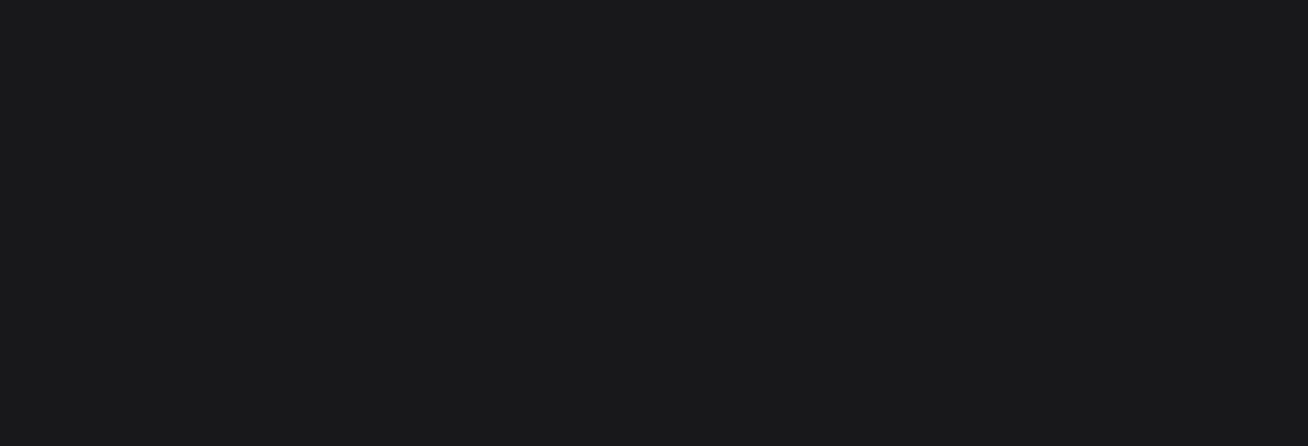
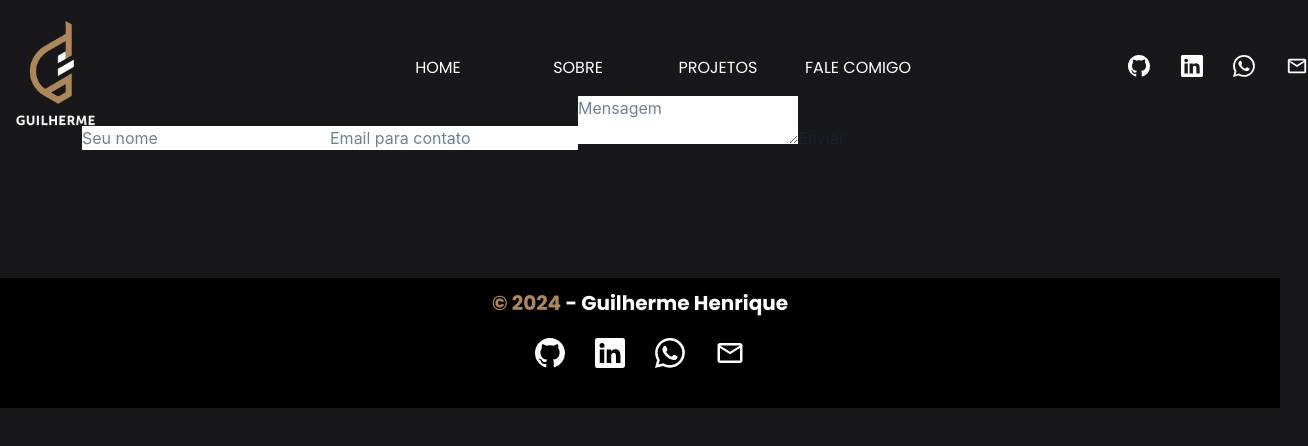
Before and after one commit to Guilherme-SilvaH/Portfolio, a React (Vite) app: page /fale-comigo in a window 1280 px wide. Before the commit this address had no page. Shown: the top 446 px of the page, 1308 px wide, since content can reach past the window. Built offline with nearby package versions, Linux system fonts and the light colour scheme.

Commit message:
firabaseANDform

```diff
--- a/package.json
+++ b/package.json
@@ -16,6 +16,7 @@
     "@emotion/styled": "^11.11.0",
     "@types/react-router-dom": "^5.3.3",
     "bootstrap": "^5.3.2",
+    "firebase": "^10.7.2",
     "framer-motion": "^10.18.0",
     "nuka-carousel": "^7.0.0",
     "react": "^18.2.0",
--- a/src/Components/Header/Header.tsx
+++ b/src/Components/Header/Header.tsx
@@ -1,8 +1,7 @@
-{/* IMPORTS */}
-import './sass/style.sass'
+import './sass/style.sass';
 import { useState } from 'react';
 import { Link } from 'react-router-dom';
-import logo from '../../assets//Design_a_logo_for_my_personal_portfolio_as_a_Web-PhotoRoom.png-PhotoRoom (1).png';
+import logo from '../../assets/Design_a_logo_for_my_personal_portfolio_as_a_Web-PhotoRoom.png-PhotoRoom (1).png';
 
 import {
   Collapse,
@@ -11,66 +10,52 @@
   NavbarBrand,
   Nav,
   NavItem,
-    NavLink,
   NavbarText,
 } from 'reactstrap';
 
+import { BsGithub, BsLinkedin, BsWhatsapp } from 'react-icons/bs';
+import { MdOutlineEmail } from 'react-icons/md';
 
-{/* ICONS */}
-import { BsGithub, BsLinkedin, BsWhatsapp } from 'react-icons/bs'
-import {MdOutlineEmail} from 'react-icons/md'
-
-
-
-{/* EXPORT HEADER */}
-export default function Header (){
+export default function Header() {
   const [isOpen, setIsOpen] = useState(false);
-    const toggle = () => setIsOpen(!isOpen)
-
+  const toggle = () => setIsOpen(!isOpen);
 
   return (
     <nav>
       {/* Navbar HEADER */}
       <Navbar color='none' dark={true} expand="lg" container="fluid" className='navbar-header'>
         <NavbarBrand href="/"><img src={logo} alt='1' className='img-logo'/></NavbarBrand>
-                {/* abir a Navbar */}
+
+        {/* Abrir a Navbar */}
         <NavbarToggler onClick={toggle}/>
+
         <Collapse isOpen={isOpen} navbar>
           {/* Dados NavBar */}
-            <Nav>
+          <Nav className='mr-auto' navbar>
             <NavItem>
-                <NavLink href="/">
-                  <a className='active'>HOME</a>
-                </NavLink>
+              <Link to="/" className='nav-link active'>HOME</Link>
             </NavItem>
             <NavItem>
-                <NavLink href="/sobre-mim">
-                  <a>SOBRE</a>
-                </NavLink>
+              <Link to="/sobre-mim" className='nav-link'>SOBRE</Link>
             </NavItem>
             <NavItem>
-                <NavLink href="/projetos">
-                  <a>PROJETOS</a>
-                </NavLink>
+              <Link to="/projetos" className='nav-link'>PROJETOS</Link>
             </NavItem>
             <NavItem>
-                <NavLink href="/contato">
-                    <a>CONTATO</a>
-                </NavLink>
+              <Link to="/fale-comigo" className='nav-link'>FALE COMIGO</Link>
             </NavItem>
           </Nav>
+
           <NavbarText>
             <div className='socials'>
-                    <Link to='https://github.com/Guilherme-SilvaH' target='_blank'><BsGithub/></Link>
-                    <Link to='https://www.linkedin.com/in/guilherme-silva-5a39b51b2/' target='_blank'><BsLinkedin/></Link>
-                    <Link to='' target='_blank'><BsWhatsapp/></Link>
-                    <Link to='mailto:guidevsilva@gmail.com' target='_blank'><MdOutlineEmail/></Link>
-
+              <a href='https://github.com/Guilherme-SilvaH' target='_blank' rel='noopener noreferrer'><BsGithub/></a>
+              <a href='https://www.linkedin.com/in/guilherme-silva-5a39b51b2/' target='_blank' rel='noopener noreferrer'><BsLinkedin/></a>
+              <a href='https://api.whatsapp.com/send?phone=seu_numero_de_telefone' target='_blank' rel='noopener noreferrer'><BsWhatsapp/></a>
+              <a href='mailto:guidevsilva@gmail.com' target='_blank' rel='noopener noreferrer'><MdOutlineEmail/></a>
             </div>
           </NavbarText>
-
         </Collapse>
       </Navbar>
     </nav>
-    )
+  );
 }
--- /dev/null
+++ b/src/Conect-db/firabesconection.tsx
@@ -0,0 +1,20 @@
+import { initializeApp } from "firebase/app";
+import { getFirestore } from 'firebase/firestore';
+
+
+
+const firebaseConfig = {
+    apiKey: "AIzaSyCmWnO9aTSuVWw5f8zgCPBcRr88N2gWaQ4",
+    authDomain: "form-portfolio-7da1a.firebaseapp.com",
+    projectId: "form-portfolio-7da1a",
+    storageBucket: "form-portfolio-7da1a.appspot.com",
+    messagingSenderId: "125998737721",
+    appId: "1:125998737721:web:fa3ebd33e529c90efbe0e8"
+  };
+
+
+
+const firebaseApp = initializeApp(firebaseConfig);
+const db = getFirestore(firebaseApp);
+
+export {db}
--- /dev/null
+++ b/src/Pages/Fale-Comigo/Contato.tsx
@@ -0,0 +1,84 @@
+import { useState } from "react";
+import Footer from "../../Components/Footer/Footer";
+import Header from "../../Components/Header/Header";
+import { collection, addDoc } from 'firebase/firestore';
+import { db } from '../../Conect-db/firabesconection'
+
+export default function Contato() {
+    const [name, setName] = useState("");
+    const [email, setEmail] = useState("");
+    const [message, setMessage] = useState("");
+    const [isLoading, setIsLoading] = useState(false);
+    const [feedbackMessage, setFeedbackMessage] = useState("");
+
+    const handleSubmit = async (e: React.FormEvent<HTMLFormElement>) => {
+        e.preventDefault();
+
+        // Verificar se os campos obrigatórios estão preenchidos
+        if (!name || !email || !message) {
+            setFeedbackMessage('Por favor, preencha todos os campos antes de enviar.');
+            return;
+        }
+
+        setIsLoading(true);
+
+        try {
+            // Adicionar dados ao Firestore
+            const docRef = await addDoc(collection(db, 'Form'), {
+                Name: name,
+                Email: email,
+                Message: message,
+            });
+
+            // Limpar o formulário após o envio
+            setName("");
+            setEmail("");
+            setMessage("");
+
+            setIsLoading(false);
+
+            setFeedbackMessage('Formulário enviado com sucesso!');
+        } catch (error) {
+            console.error('Erro ao enviar o formulário: ', error);
+            setIsLoading(false);
+
+            // Exibir mensagem de erro para o usuário
+            setFeedbackMessage('Ocorreu um erro ao enviar o formulário. Por favor, tente novamente.');
+        }
+    };
+
+    return (
+        <main>
+            <Header />
+            <div className="container-cantato">
+                <form className="container form" onSubmit={handleSubmit}>
+                    <div className="container-label">
+                        <label className="label-name" />
+                        <input type='text' id="name" required placeholder='Seu nome'
+                            value={name} onChange={(e) => { setName(e.target.value) }} />
+
+                        <label className="label-email" />
+                        <input type="email" id="email" required placeholder="Email para contato"
+                            value={email} onChange={(e) => { setEmail(e.target.value) }} />
+
+                        <label className="label-message" />
+                        <textarea name="message" id="message" required placeholder="Mensagem"
+                            value={message} onChange={(e) => { setMessage(e.target.value) }} />
+
+                        <button type="submit" disabled={isLoading}>
+                            {isLoading ? 'Enviando...' : 'Enviar'}
+                        </button>
+
+                        {/* Exibir mensagem de feedback para o usuário */}
+                        {feedbackMessage && (
+                            <div className={feedbackMessage.includes('sucesso') ? 'success' : 'error'}>
+                                {feedbackMessage}
+                            </div>
+                        )}
+                    </div>
+                </form>
+            </div>
+            <Footer />
+        </main>
+    );
+}
--- a/src/Routes/index.tsx
+++ b/src/Routes/index.tsx
@@ -2,6 +2,7 @@
 import Home from '../Pages/Home';
 import About from "../Pages/Sobre"
 import Projetos from '../Pages/Projetos';
+import Contato from '../Pages/Fale-Comigo/Contato';
 
 
 function RoutesApp() {
@@ -9,7 +10,8 @@
     <Routes>
       <Route path="/" element={<Home />}/>
       <Route path="sobre-mim" element={<About/>}/>
-      <Route path="Projetos" element={<Projetos/>}/>
+      <Route path="projetos" element={<Projetos/>}/>
+      <Route path="fale-comigo" element={<Contato/>}/>
     </Routes>
   );
 }
```
Also changed, not shown: src/Pages/Fale-Comigo/Style-Contato.scss (added), 1 other file (tests, documents, lock files or other folders). Lines whose indentation alone changed are shown as unchanged.
